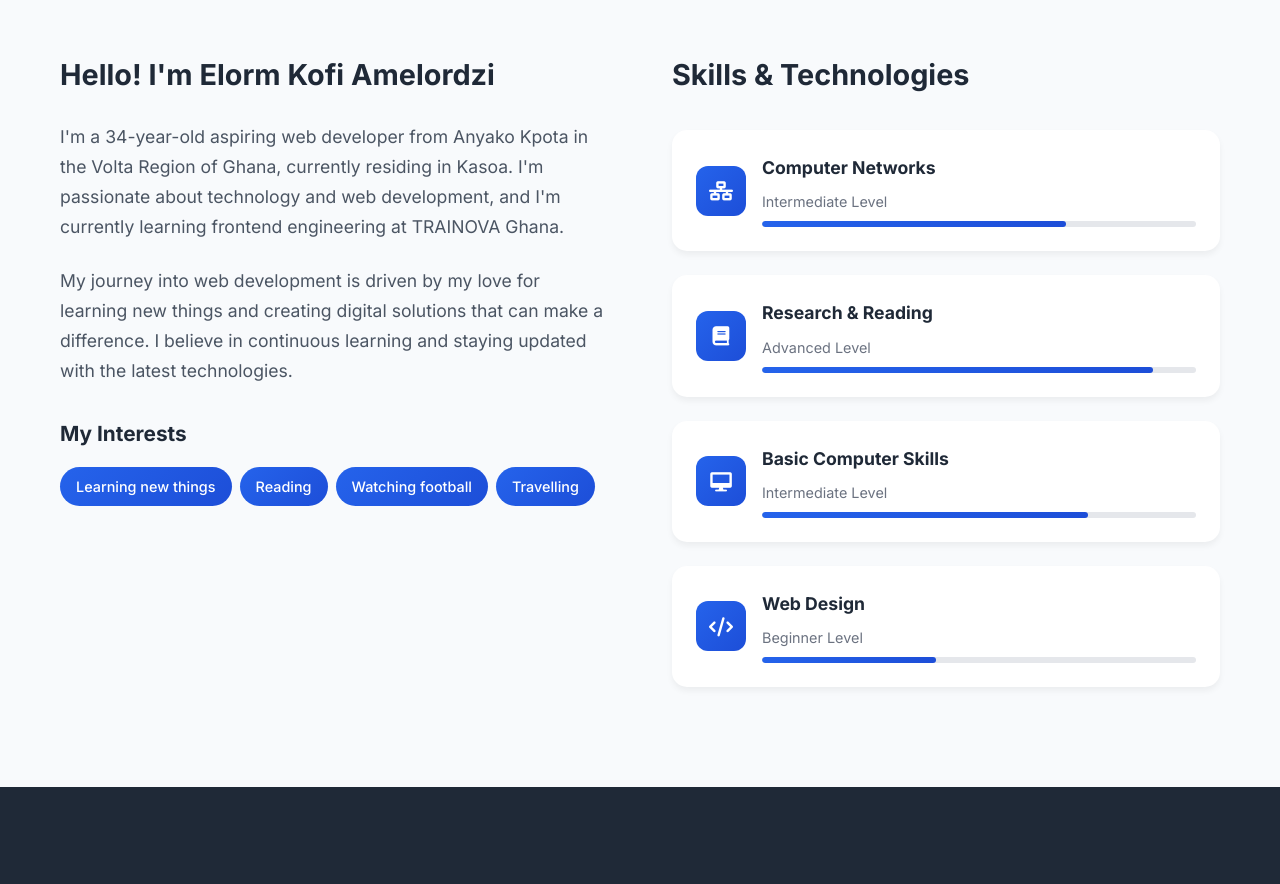
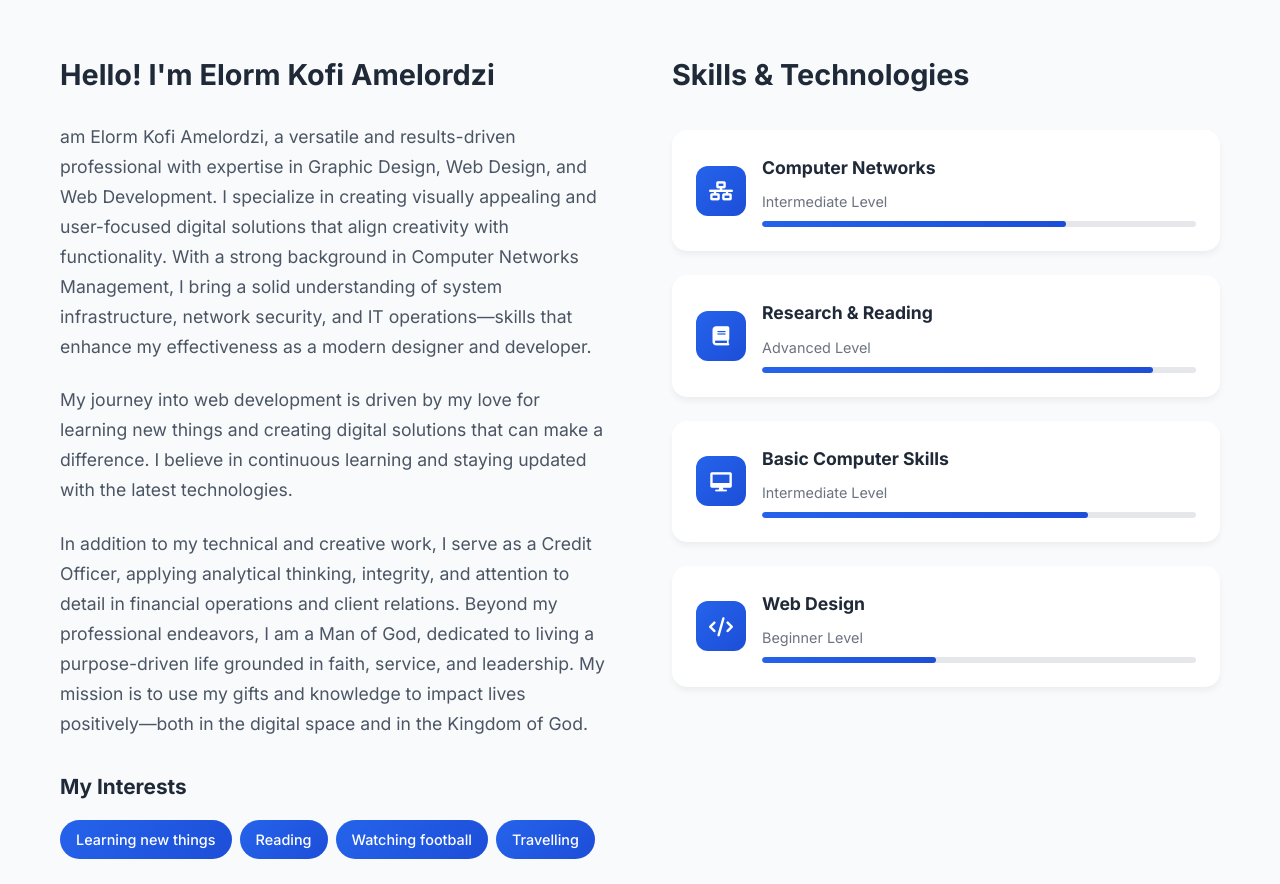
Before and after one commit to humptydumpty-git/ElormAmelordzi, a plain HTML site: page index.html in a window 1280 px wide. Shown: the part 1020-1904 px from the top of the page. Drawn offline with Linux system fonts and the light colour scheme.

Commit message:
Update index.html
UPDATE ABOUT ME

```diff
--- a/index.html
+++ b/index.html
@@ -73,15 +73,20 @@
                 <div class="about-text">
                     <h3>Hello! I'm Elorm Kofi Amelordzi</h3>
                     <p>
-                        I'm a 34-year-old aspiring web developer from Anyako Kpota in the Volta Region of Ghana,
-                        currently residing in Kasoa. I'm passionate about technology and web development,
-                        and I'm currently learning frontend engineering at TRAINOVA Ghana.
+am Elorm Kofi Amelordzi, a versatile and results-driven professional with expertise in Graphic Design, Web Design, and Web Development. I specialize in creating visually appealing and user-focused digital solutions that align creativity with functionality.
+
+With a strong background in Computer Networks Management, I bring a solid understanding of system infrastructure, network security, and IT operations—skills that enhance my effectiveness as a modern designer and developer.
                     </p>
                     <p>
                         My journey into web development is driven by my love for learning new things and
                         creating digital solutions that can make a difference. I believe in continuous
                         learning and staying updated with the latest technologies.
+
+
                     </p>
+                    <P>   In addition to my technical and creative work, I serve as a Credit Officer, applying analytical thinking, integrity, and attention to detail in financial operations and client relations.
+
+Beyond my professional endeavors, I am a Man of God, dedicated to living a purpose-driven life grounded in faith, service, and leadership. My mission is to use my gifts and knowledge to impact lives positively—both in the digital space and in the Kingdom of God.</P>
 
                     <div class="interests">
                         <h4>My Interests</h4>
```
